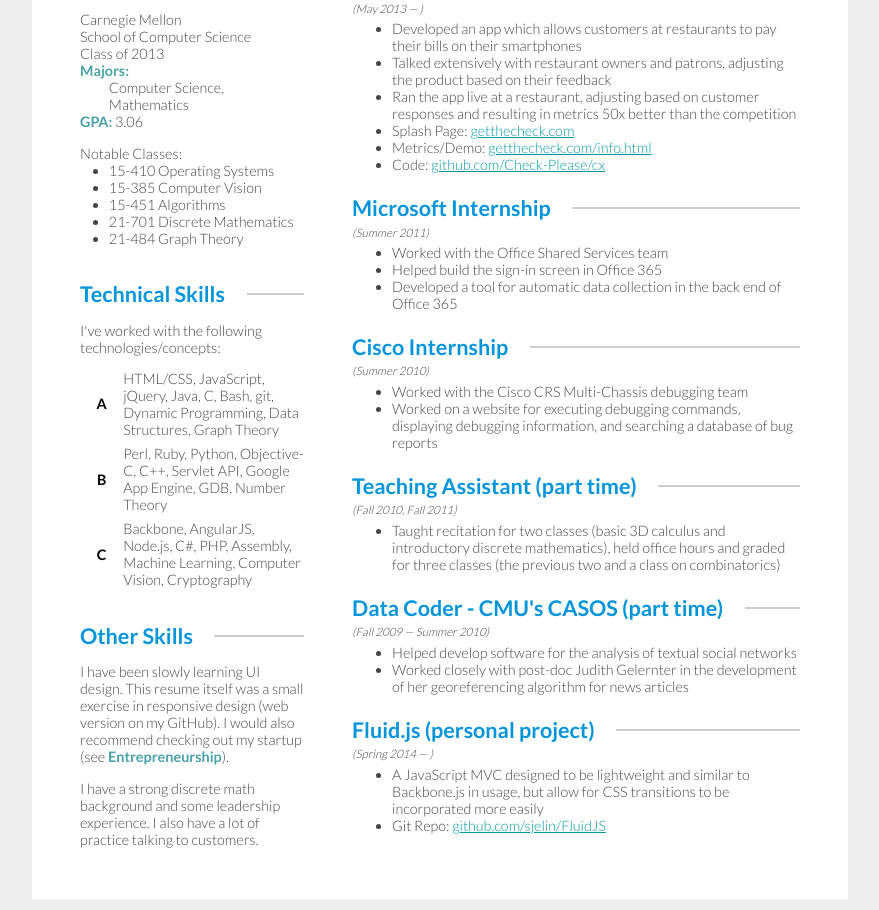
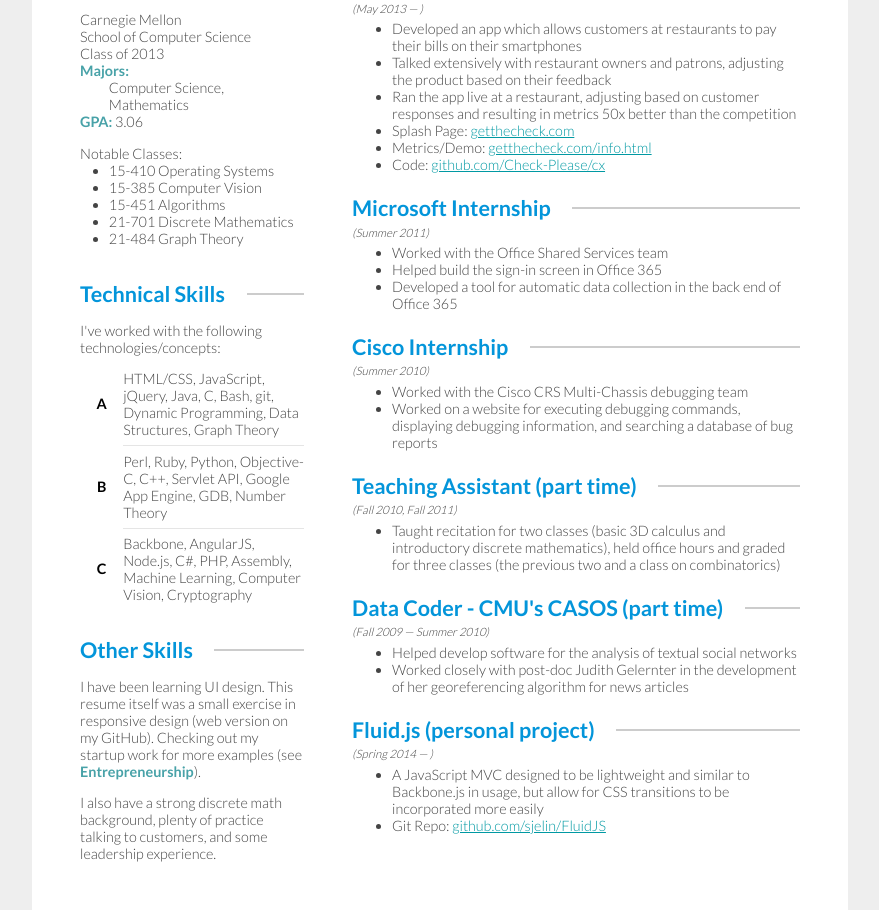
Before and after one commit to sjelin/resume, a plain HTML site: page index.html in a window 1280 px wide. Shown: the part 157-1067 px from the top of the page, without its empty margins (200-1079 px from the left). Drawn offline with nearby package versions, Linux system fonts and the light colour scheme.

Commit message:
cleaned some stuff

```diff
--- a/index.html
+++ b/index.html
@@ -92,8 +92,8 @@
 			</div>
 			<div id="other">
 				<h2>Other Skills</h2>
-				<p>I have been slowly learning UI design.  This resume itself was a small exercise in responsive design (web version on my GitHub).  I would also recommend checking out my startup (see <a><strong>Entrepreneurship</strong></a>).</p>
-				<p>I have a strong discrete math background and some leadership experience.  I also have a lot of practice talking to customers.</p>
+				<p>I have been learning UI design.  This resume itself was a small exercise in responsive design (web version on my GitHub).  Checking out my startup work for more examples (see <a><strong>Entrepreneurship</strong></a>).</p>
+				<p>I also have a strong discrete math background, plenty of practice talking to customers, and some leadership experience.</p>
 			</div>
 		</div>
 		<div id="experience">
--- a/resume.scss
+++ b/resume.scss
@@ -165,7 +165,7 @@
 		list-style: none;
 		padding-left: $skills-padding;
 		& > li {
-			margin: 0.5em 0px;
+			margin: 1em 0px;
 			position: relative;
 			&:before {
 				content: "B";
@@ -187,6 +187,16 @@
 			&:last-child:before {
 				content: "C";
 			}
+			&:after {
+				content: " ";
+				position: absolute;
+				top: -0.5em;
+				left: 0em;
+				right: 0em;
+				height: 0px;
+				border-bottom: 1px solid transparentize($hr-color, 0.5);
+			}
+			&:first-child:after { display: none; }
 		}
 	}
 }
```
Also changed, not shown: resume.css, 1 other file.
